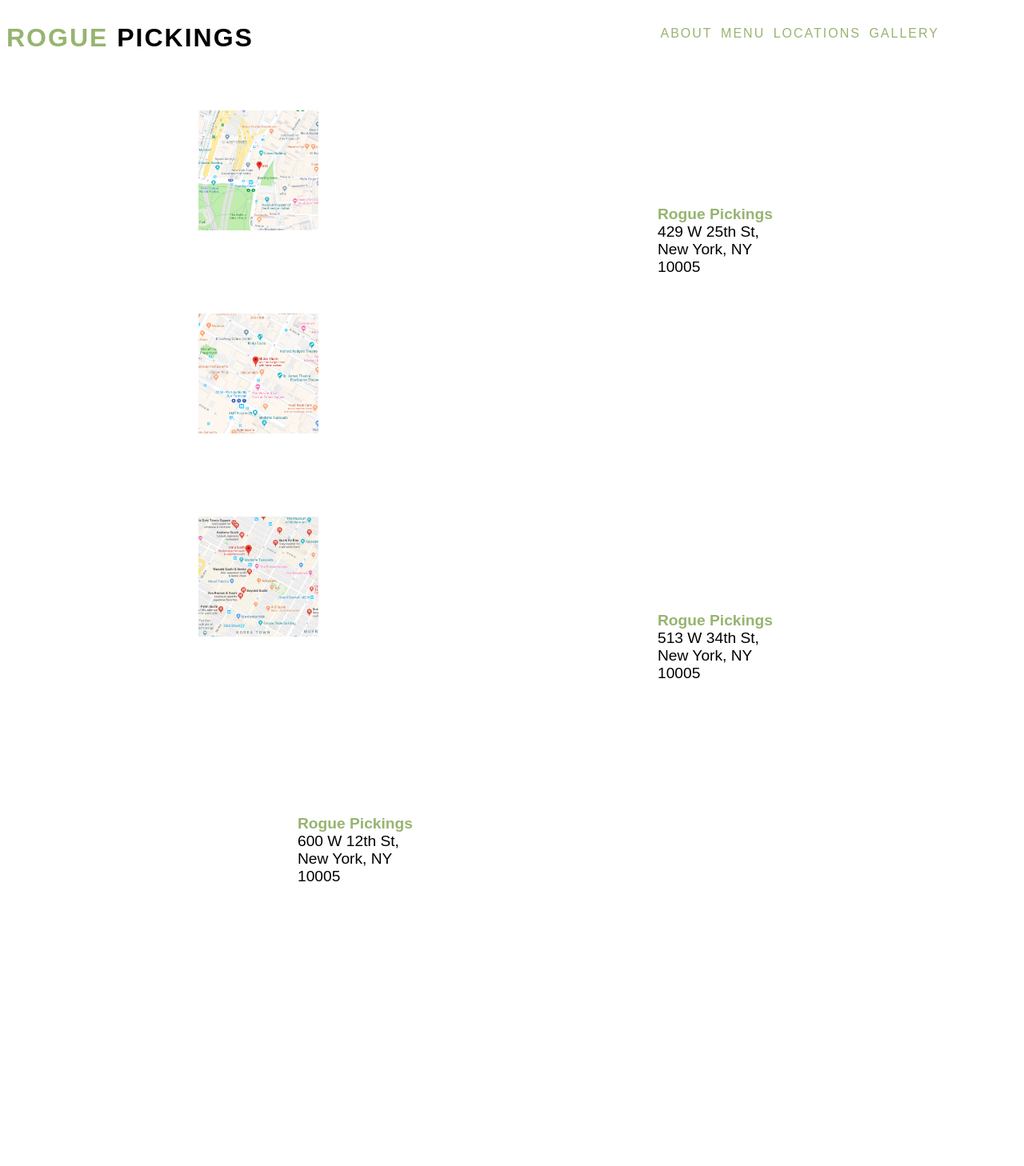
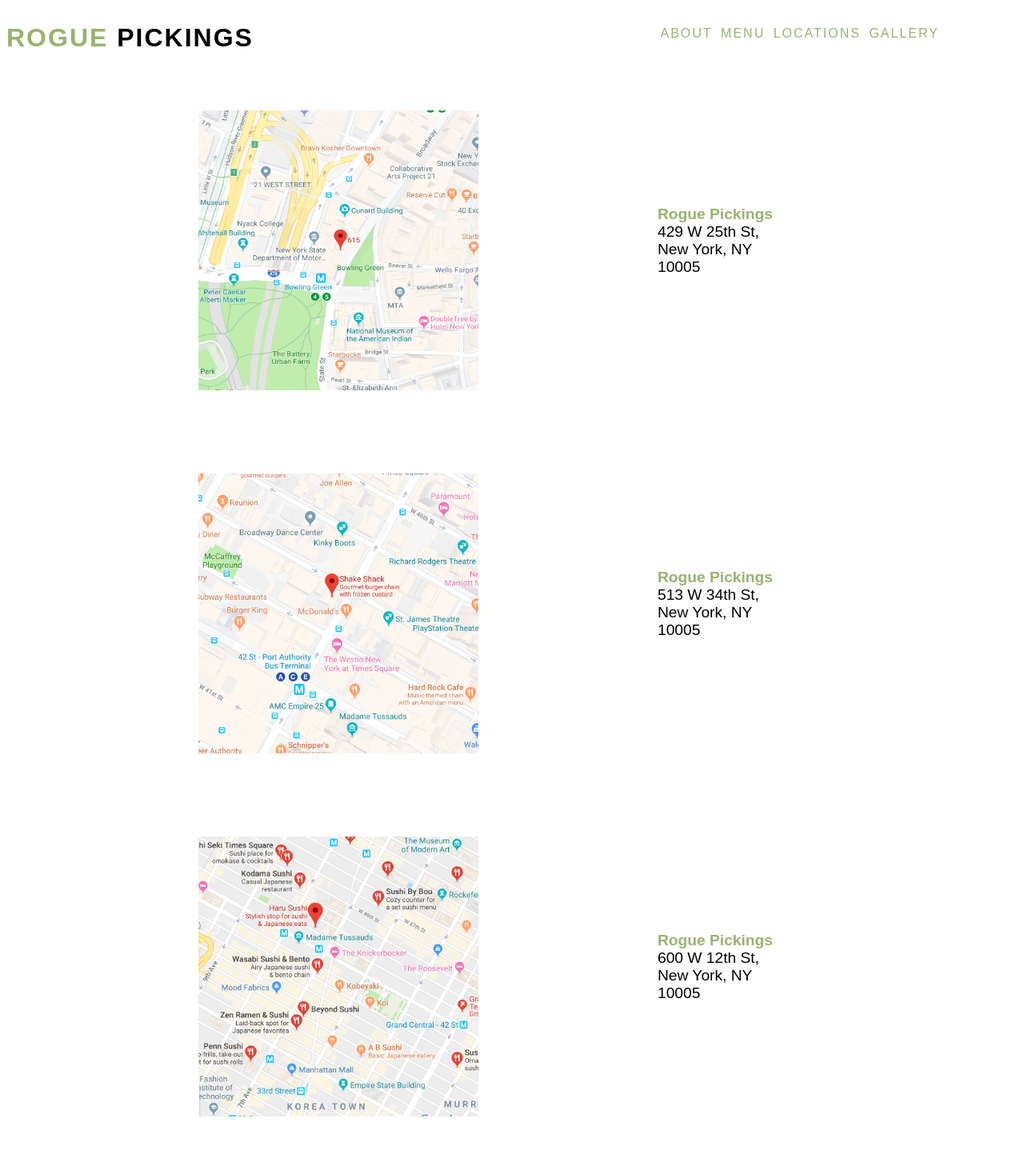
Before and after one commit to arielleramirez/rogue, a PHP site: page /locations/index.html in a window 1280 px wide. Shown: the whole page at 80% size. Before the commit the page ends 1102 px from the top, so only its background shows below. Run offline with PHP 8.4, Linux system fonts and the light colour scheme; some web fonts are replaced.

Commit message:
adjusted sizing

```diff
--- a/index.css
+++ b/index.css
@@ -108,8 +108,8 @@
 }
 
 .locationbox img {
-  width: 150px;
-  height: 150px;
+  width: 350px;
+  height: 350px;
   margin: 50px;
   background-color: black;
 }
```
